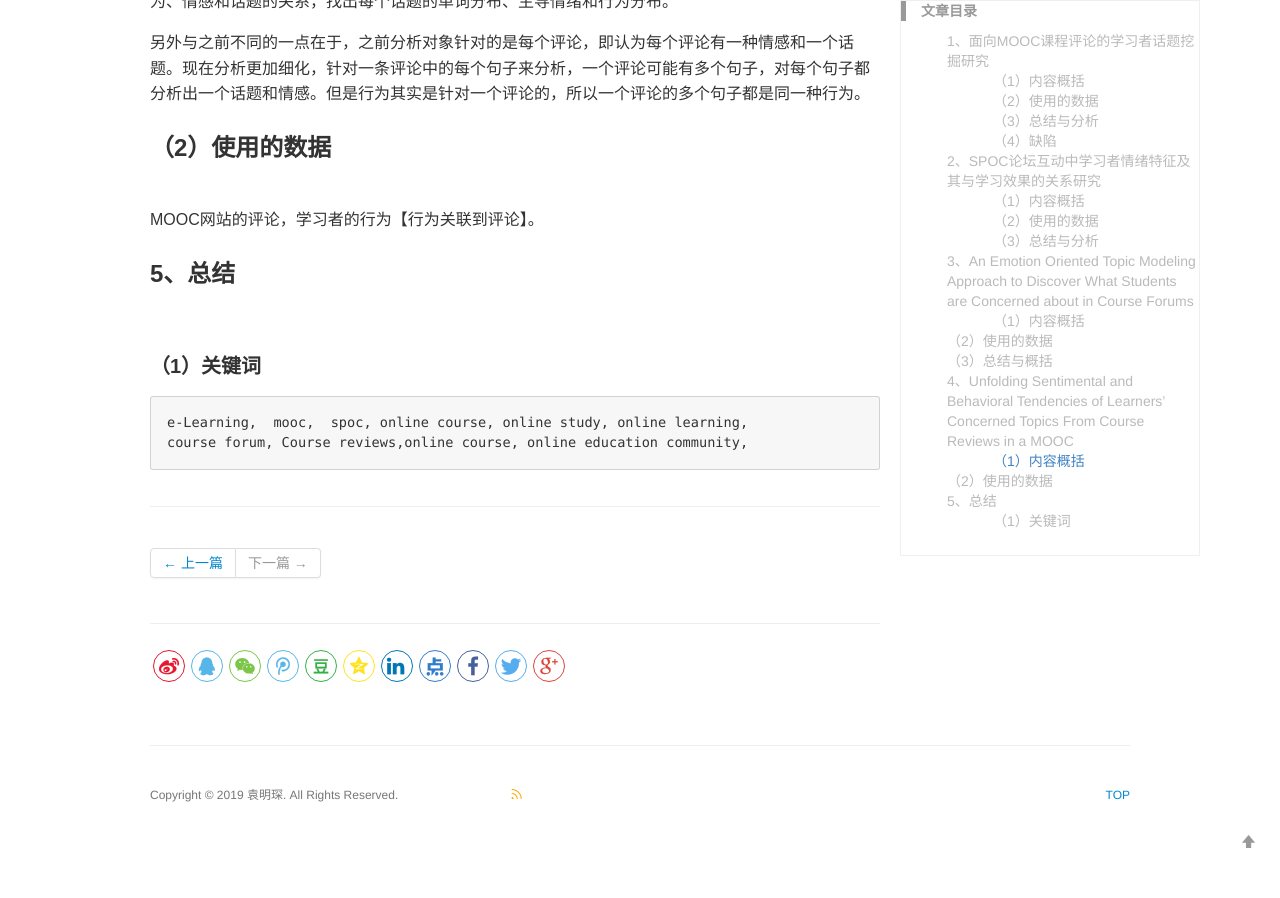
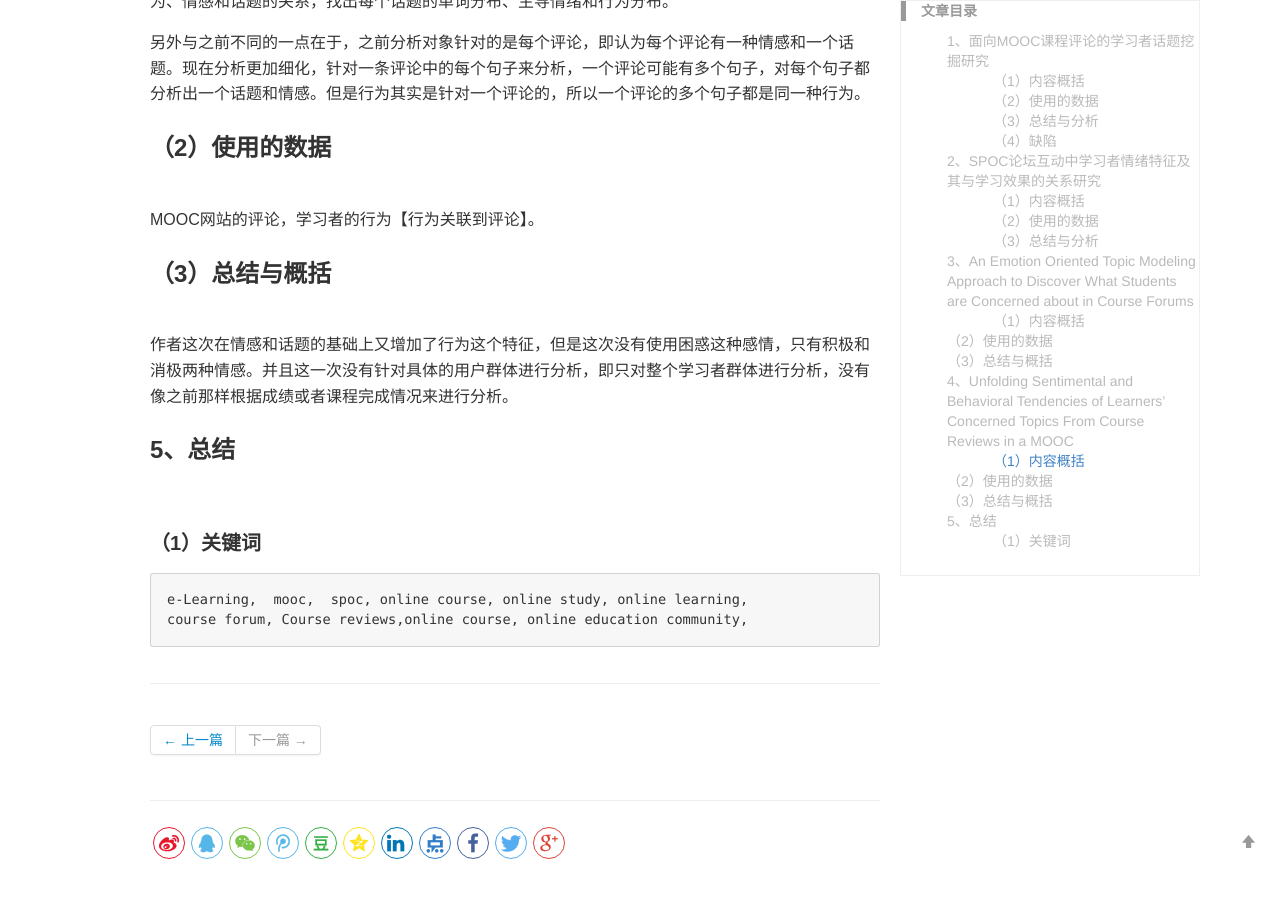
Before and after one commit to yuanmingchen/yuanmingchen.github.io, a Jekyll site: the page built from _posts/2019-04-18-Online Course nlp paper survey.md, in a window 1280 px wide and 900 px high, scrolled down 2544 px. Built offline with Jekyll 4.4.1, drawn with Linux system fonts in a browser that asks for light colours; comment, search, counter and statistics services are not loaded; before the commit the page ends 3388 px from its top, so only the background shows below that.

Commit message:
Updates _posts/2019-04-18-Online Course nlp paper survey.md
Auto commit by GitBook Editor

````diff
--- a/_posts/2019-04-18-Online Course nlp paper survey.md
+++ b/_posts/2019-04-18-Online Course nlp paper survey.md
@@ -60,6 +60,9 @@ SPOC课程的评论及评论时间，用户的成绩。评论数量为10870条
 ### （2）使用的数据
 MOOC网站的评论，学习者的行为【行为关联到评论】。
 
+### （3）总结与概括
+作者这次在情感和话题的基础上又增加了行为这个特征，但是这次没有使用困惑这种感情，只有积极和消极两种情感。并且这一次没有针对具体的用户群体进行分析，即只对整个学习者群体进行分析，没有像之前那样根据成绩或者课程完成情况来进行分析。
+
 ### 5、总结
 #### （1）关键词
 ```
````
